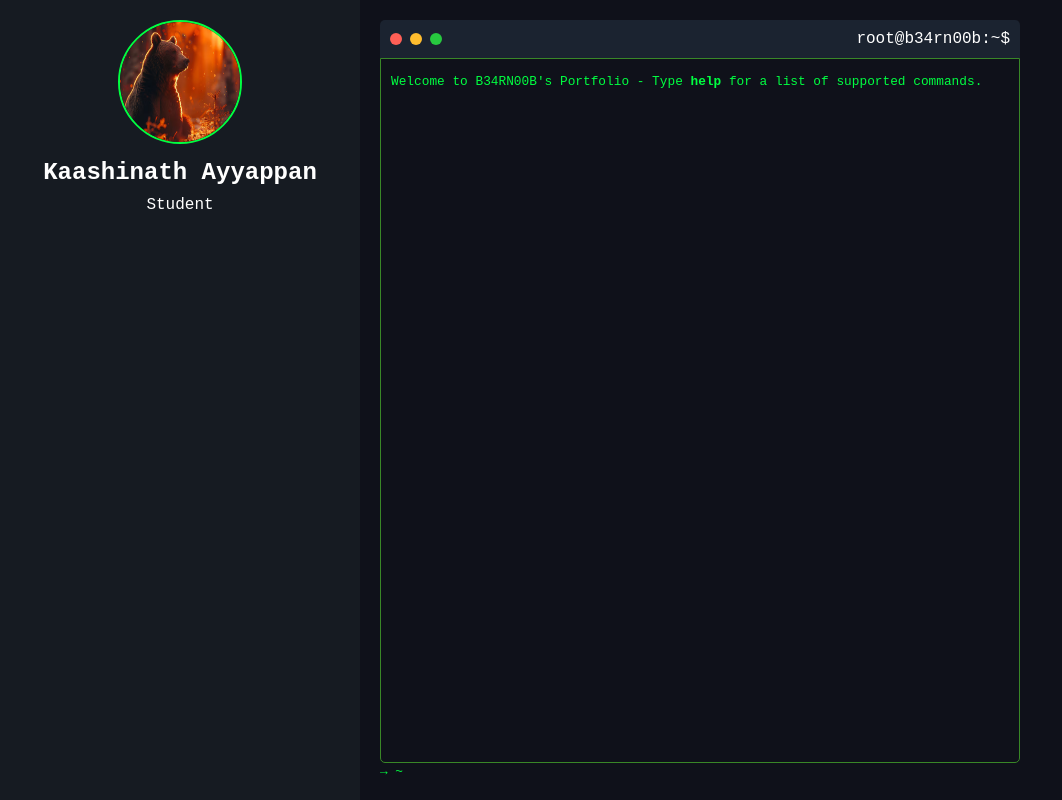
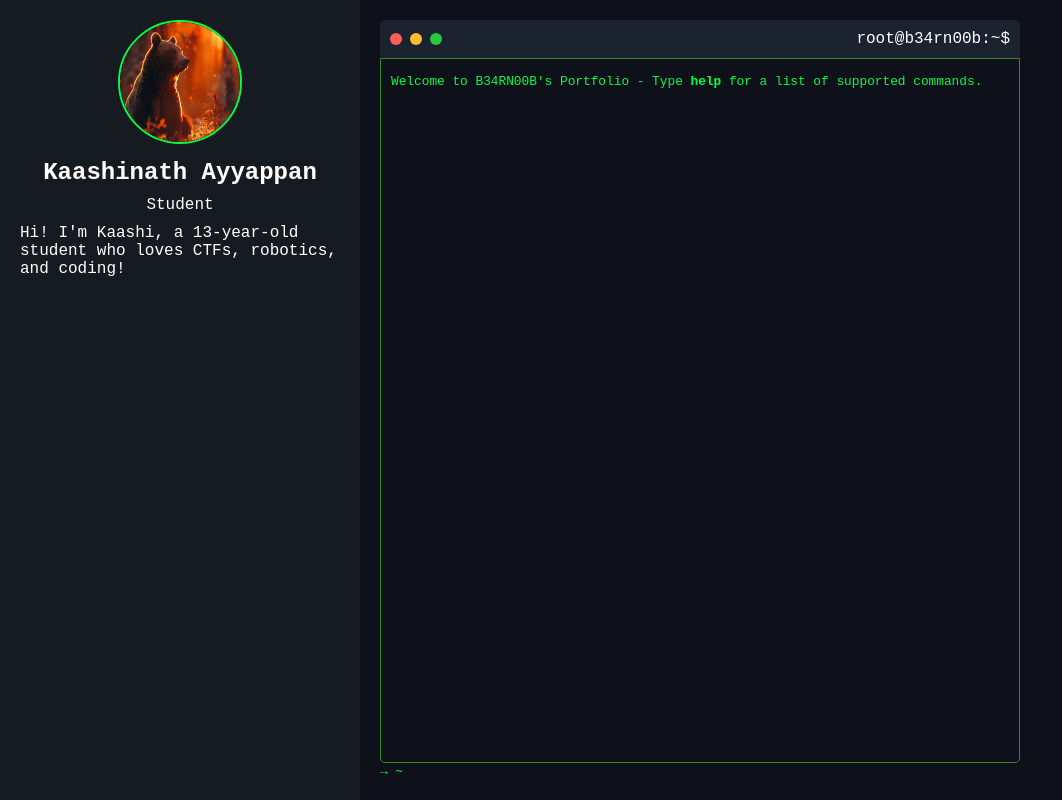
Before and after one commit to Kaashi-debug/kashi-debug.github.io, a plain HTML site: page index.html in a window 1280 px wide. Shown: the whole page, without its empty margins (0-1062 px from the left). Drawn offline with Linux system fonts and the light colour scheme.

Commit message:
Update index.html

```diff
--- a/index.html
+++ b/index.html
@@ -106,6 +106,7 @@
         <img src="https://raw.githubusercontent.com/Kaashi-debug/kashi-debug.github.io/refs/heads/main/image.png" alt="Profile Picture">
         <h1>Kaashinath Ayyappan</h1>
         <p>Student</p>
+        <p>Hi! I'm Kaashi, a 13-year-old student who loves CTFs, robotics, and coding!</p>
     </div>
     <div id="terminal-container">
         <div id="terminal-header">
```
